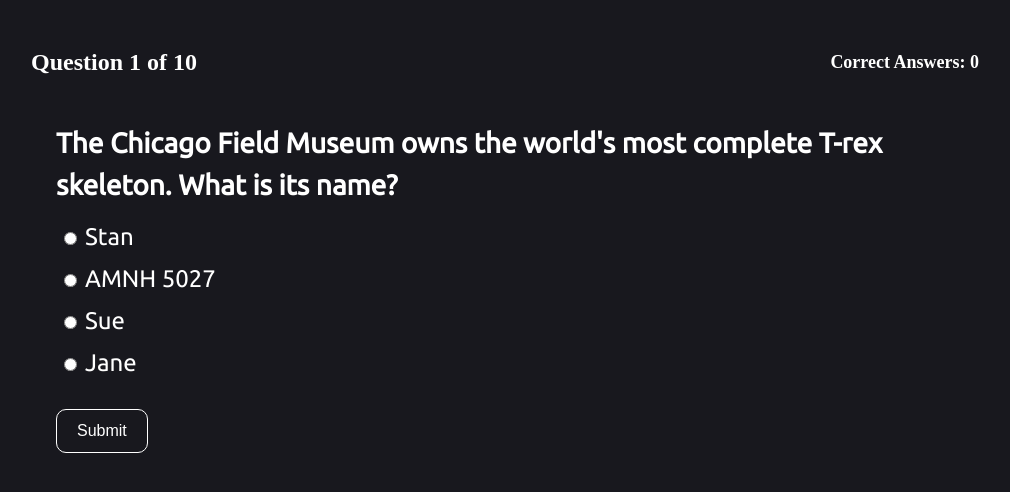
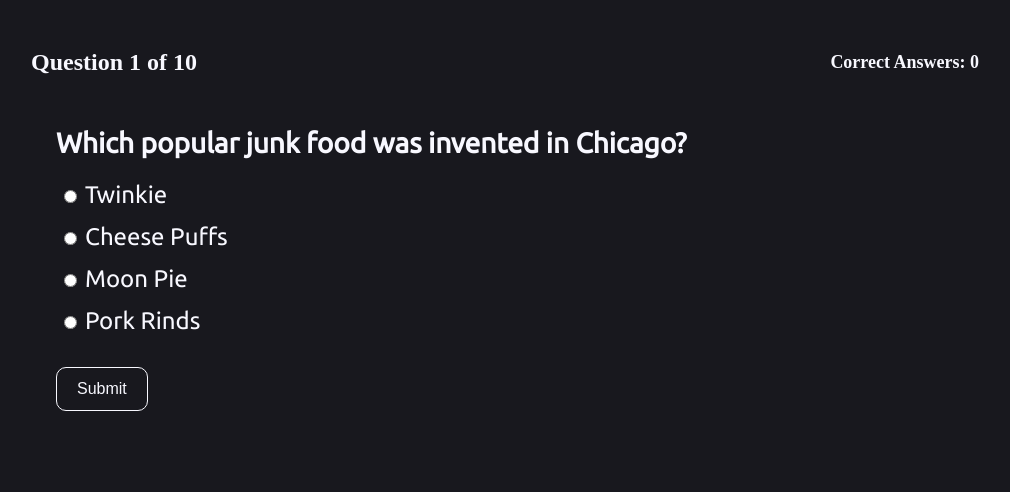
Before and after one commit to RyanThen/trivia-quiz, a plain HTML site: page index.html in a window 1280 px wide. Shown: the whole page, without its empty margins (135-1145 px from the left). Drawn offline with Linux system fonts and the light colour scheme.

Commit message:
minor style tweaks and array order

```diff
--- a/quiz.css
+++ b/quiz.css
@@ -1,6 +1,6 @@
 body{
     background-color: #18181E;
-    color: white;
+    color: #f8f8ff;
 }
 
 .application-container {
@@ -58,16 +58,18 @@
 input[type="submit"], .reset-quiz-btn {
     padding: 12px 20px;
     border-radius: 10px;
-    border: 1.75px solid white;
+    border: 1.75px solid #f8f8ff;
     font-size: 16px;
     cursor: pointer;
-    color: white;
+    color: #f8f8ff;
     background: transparent;
     transition: 350ms;
 }
 
 input[type="submit"]:hover, .reset-quiz-btn:hover {
     background: #DEC79B;
+    color: white;
+    border-color: white;
     transition: 350ms;
 }
 
--- a/quiz.js
+++ b/quiz.js
@@ -16,13 +16,13 @@
 
 //Array of Questions - Choices - Answers
 var questions = [
-    ['The Chicago Field Museum owns the world\'s most complete T-rex skeleton. What is its name?', 'Stan', 'AMNH 5027', 'Sue', 'Jane', 'C'],
     ['Which popular junk food was invented in Chicago?', 'Twinkie', 'Cheese Puffs', 'Moon Pie', 'Pork Rinds', 'A'],
     ['What is the name of Chicago\'s tallest building?', 'Sears Tower', 'John Hancock', 'Trump Tower', 'Willis Tower', 'D'],
     ['What is the famous mile stetch down Lake Shore Drive called?', 'Marvelous Mile', 'Magnificent Mile', 'Miraculous Mile', 'Lake Shore Mile', 'B'],
     ['How many miles of public beach does Chicago lay claim to?', '2', '5', '8', '26', 'D'],
     ['What is Chicago\'s public rail transit called?', 'L', 'R', 'Subway', 'Underground Railway', 'A'],
     ['Chicago is home to one of the world\'s last free zoos. What is its name?', 'Brookfield Zoo', 'Bronx Zoo', 'Lincoln Park Zoo', 'Chicago Zoo', 'C'],
+    ['The Chicago Field Museum owns the world\'s most complete T-rex skeleton. What is its name?', 'Stan', 'AMNH 5027', 'Sue', 'Jane', 'C'],
     ['Allegedly the Chicago fire began when a cow knocked over a latern. What was the name of the owner of the cow?', 'Mr. Greene', 'Ms. O\'Leary', 'Ms. O\'Brien', 'Mr. Atcus', 'B'],
     ['How many parks does Chicago have?', '352', '452', '552', '652', 'C'],
     ['Which famous person was born in Chicago?', 'Walt Disney', 'Jim Brown', 'Alan Greenspan', 'Dick Van Dyke', 'A']
```
